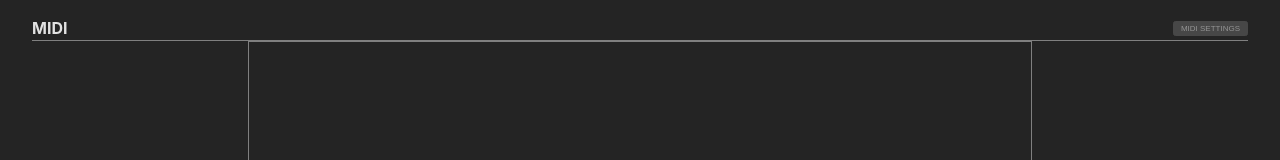
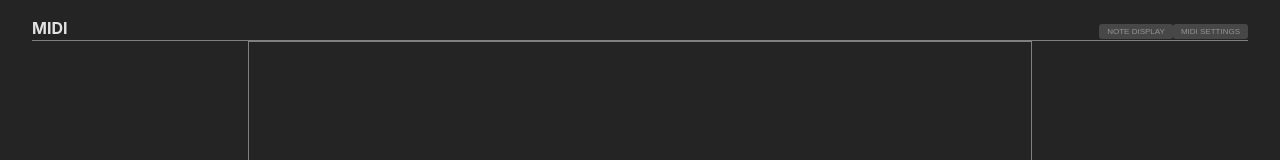
Before and after one commit to leegee/webapp-midi-feathered, a React (Vite) app: page / in a window 1280 px wide. Shown: the top 160 px of the page. Built offline with nearby package versions, Linux system fonts and the light colour scheme.

Commit message:
Toggle the display of the extras

```diff
--- a/src/components/MIDI.jsx
+++ b/src/components/MIDI.jsx
@@ -29,6 +29,7 @@ export default function MIDIComponent () {
 
     const selectedOutputRef = useRef( null );
     const [ isDialogOpen, setIsDialogOpen ] = useState( false );
+    const [ showExtras, setShowExtras ] = useState( true );
 
     useEffect( () => {
         if ( !midiAccess ) {
@@ -86,23 +87,28 @@ export default function MIDIComponent () {
 
             <header className={ styles.header }>
                 <h1>MIDI</h1>
-                <button onClick={ () => setIsDialogOpen( true ) }>MIDI Settings</button>
+                <span>
+                    <button onClick={ () => setShowExtras( prev => !prev ) }>Note Display</button>
+                    <button onClick={ () => setIsDialogOpen( true ) }>MIDI Settings</button>
+                </span>
             </header>
 
             { selectedOutputRef.current && (
                 <Featherise selectedOutput={ selectedOutputRef.current } vertical={ true } />
             ) }
 
-            <footer className={ styles.footer }>
-                <NotesOnCanvas />
-                <PianoKeyboard />
-            </footer>
+            { showExtras && (
+                <footer className={ styles.footer }>
+                    <NotesOnCanvas />
+                    <PianoKeyboard />
+                </footer>
+            ) }
 
             <Dialog isOpen={ isDialogOpen } onClose={ () => setIsDialogOpen( false ) }>
                 <InputChannelSelect />
                 <OutputChannelSelect />
                 <DeviceSelect />
             </Dialog>
-        </main>
+        </main >
     );
 }
```
